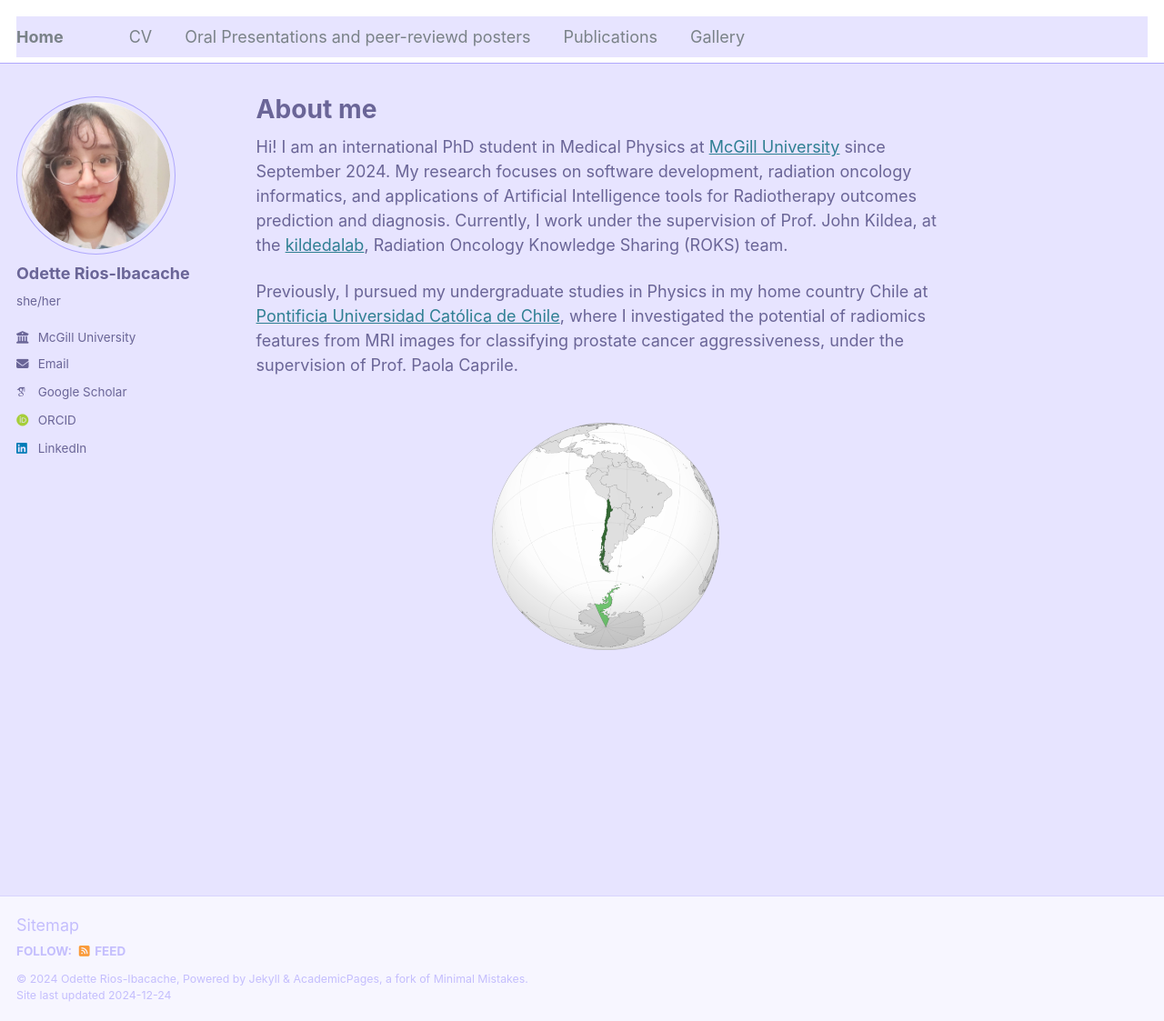
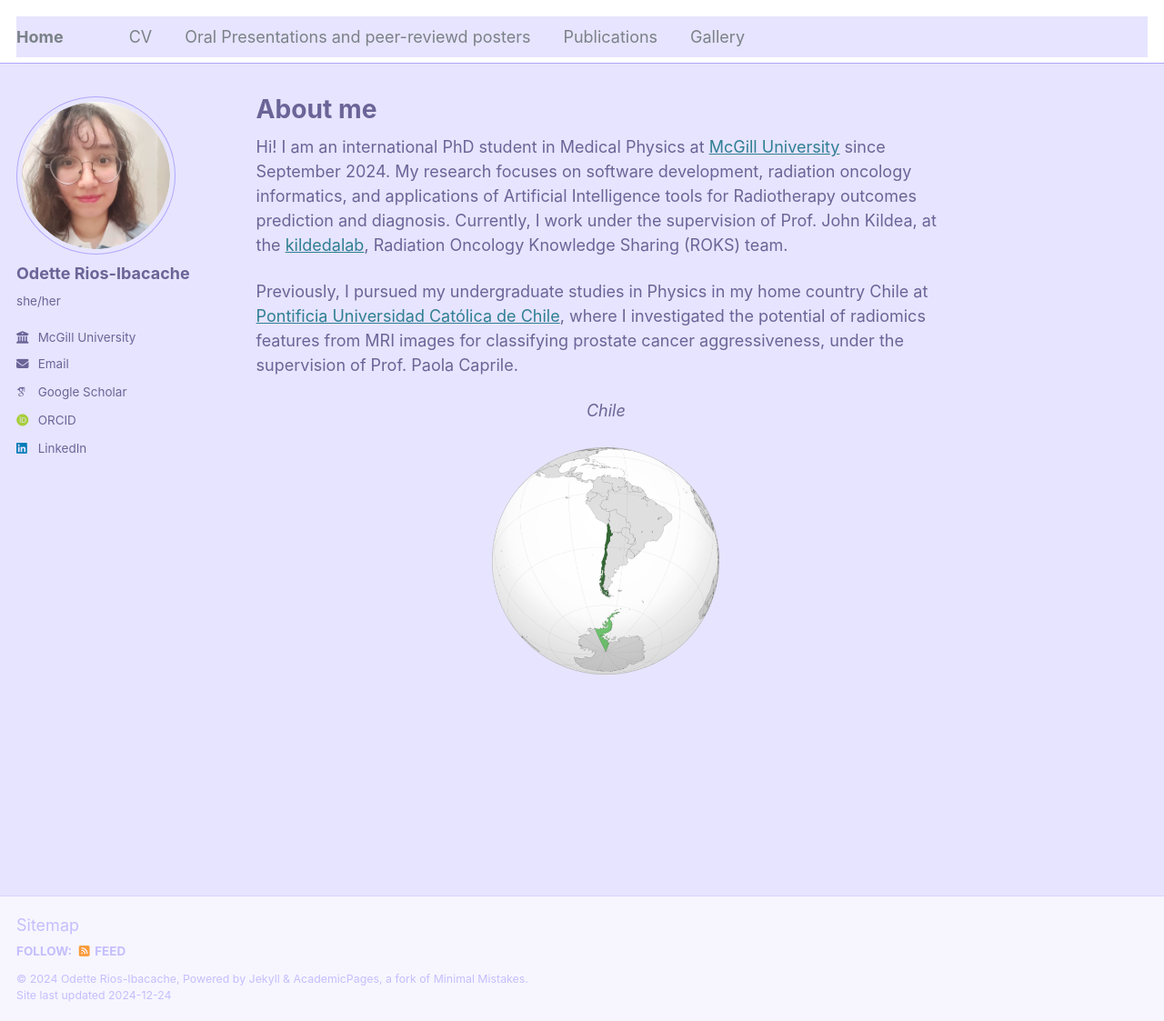
Before and after one commit to OdetteRiosI/odetteriosi.github.io, a Jekyll site: the page built from _pages/about.md, in a window 1280 px wide and 1123 px high. Shown: the whole window at 91% size. Built offline with Jekyll 4.4.1, drawn with Linux system fonts in a browser that asks for light colours; some web fonts are replaced.

Commit message:
Update about.md

```diff
--- a/_pages/about.md
+++ b/_pages/about.md
@@ -11,4 +11,5 @@ Hi! I am an international PhD student in Medical Physics at [McGill University](
 
 Previously, I pursued my undergraduate studies in Physics in my home country Chile at [Pontificia Universidad Católica de Chile](www.uc.cl), where I investigated the potential of radiomics features from MRI images for classifying prostate cancer aggressiveness, under the supervision of Prof. Paola Caprile.
 
+<center><i>Chile</i></center>
 <center><br/><img src='/images/chile.png' width="250" height="250"></center>
```
